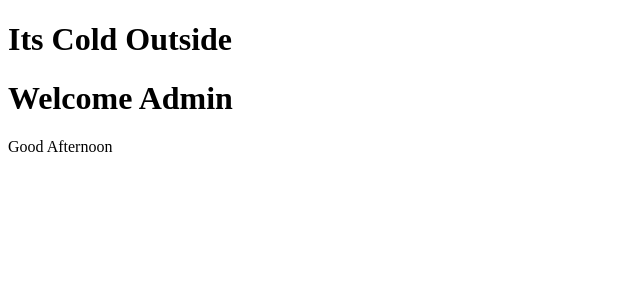
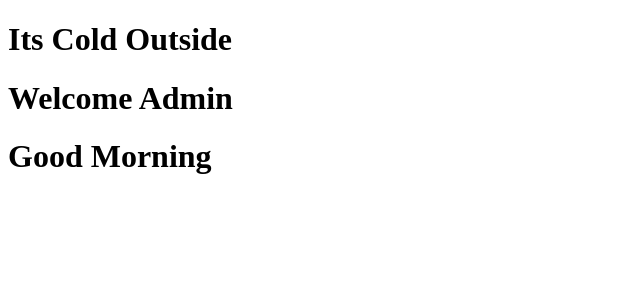
Before and after one commit to msaimnaveed2005/react-demos, a React (Vite) app: page / in a window 1280 px wide. Shown: the top 300 px of the page, without its empty margins (0-640 px from the left). Built offline with nearby package versions, Linux system fonts and the light colour scheme.

Commit message:
Update Task 7: Improved TimeOfDay Ternary Operation

```diff
--- a/src/App.jsx
+++ b/src/App.jsx
@@ -7,7 +7,7 @@ const App = () => {
     <>
       <Weather temperature={13} />
       <UserStatus loggedin={true} isAdmin={true} />
-      <Greeting timeOfDay={false} />
+      <Greeting timeOfDay={"good morning"} />
     </>
   );
 };
--- a/src/components/Greeting.jsx
+++ b/src/components/Greeting.jsx
@@ -1,7 +1,7 @@
 import React from 'react'
 
 const Greeting = ({ timeOfDay }) => {
-  return timeOfDay ? 'Good Morning' : 'Good Afternoon'
+  return timeOfDay === 'good morning' ? <h1>Good Morning</h1> : <h1>Good Afternoon</h1>
 }
 
 export default Greeting
```
